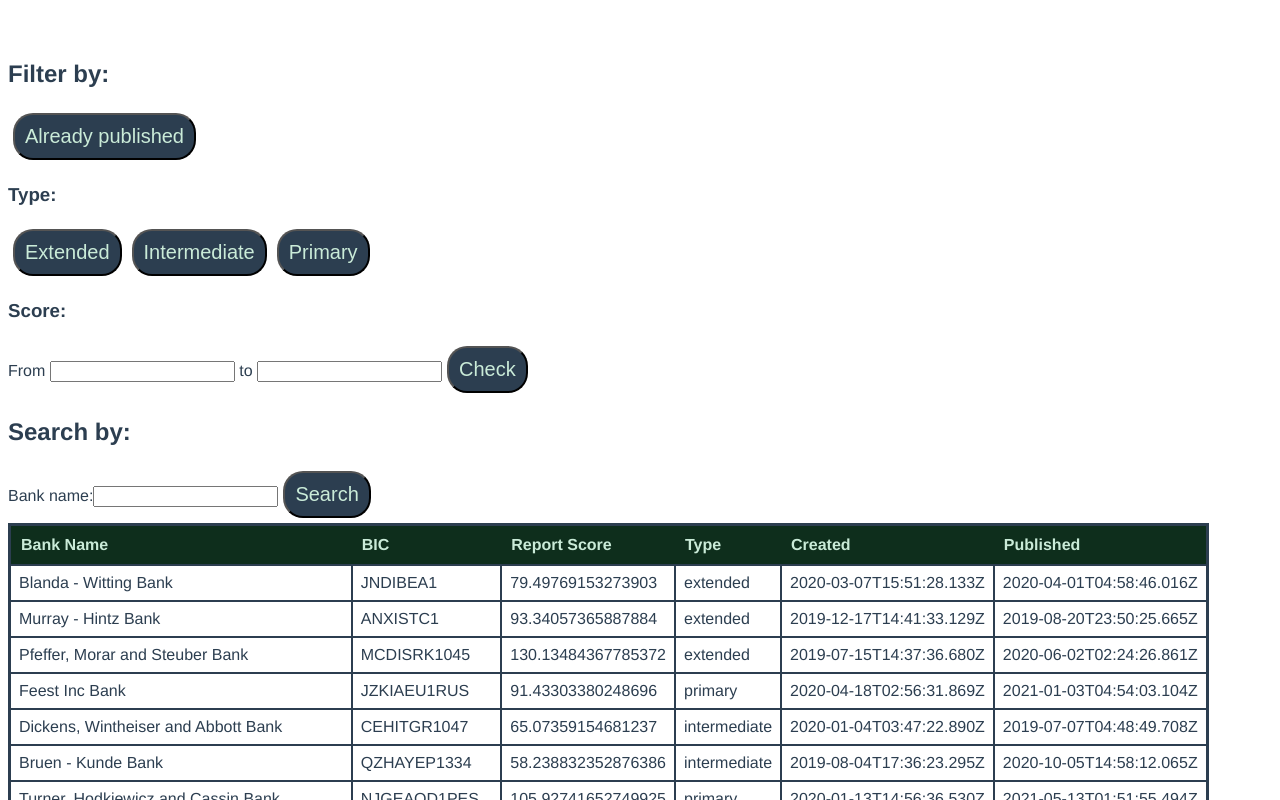
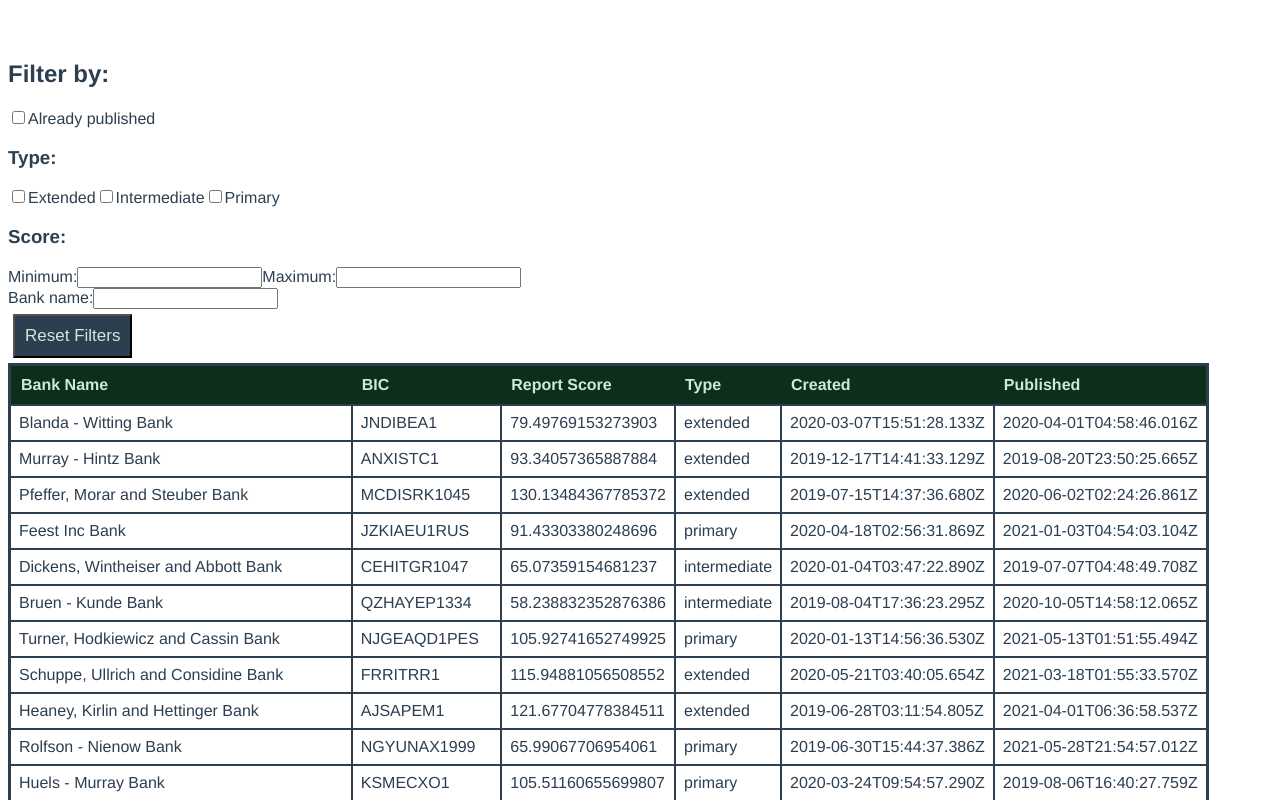
Before and after one commit to lukeg90/elucidate-test, a Vue app: page / in a window 1280 px wide. Shown: the top 800 px of the page. Built offline with nearby package versions, Linux system fonts and the light colour scheme.

Commit message:
now allows multiple filters simultaneously

```diff
--- a/src/App.vue
+++ b/src/App.vue
@@ -2,19 +2,43 @@
     <div id="app">
         <div class="filter">
             <h2>Filter by:</h2>
-            <button @click="published">Already published</button><br />
+            <input
+                type="checkbox"
+                id="published"
+                value="true"
+                v-model="publishedFilter"
+            />
+            <label for="published">Already published</label>
             <h3>Type:</h3>
-            <button @click="extended">Extended</button>
-            <button @click="intermediate">Intermediate</button>
-            <button @click="primary">Primary</button><br />
+            <input
+                type="checkbox"
+                id="extended"
+                value="extended"
+                v-model="types"
+            />
+            <label for="extended">Extended</label>
+            <input
+                type="checkbox"
+                id="intermediate"
+                value="intermediate"
+                v-model="types"
+            />
+            <label for="intermediate">Intermediate</label>
+            <input
+                type="checkbox"
+                id="primary"
+                value="primary"
+                v-model="types"
+            />
+            <label for="primary">Primary</label>
             <h3>Score:</h3>
-            From <input type="number" v-model="minScore" /> to
-            <input type="number" v-model="maxScore" />
-            <button @click="scoreRange">Check</button>
-            <h2>Search by:</h2>
+            <label for="minScore">Minimum:</label>
+            <input type="number" id="minScore" v-model="minScore" />
+            <label for="maxScore">Maximum:</label>
+            <input type="number" id="maxScore" v-model="maxScore" /><br />
             <label for="bank-name">Bank name:</label>
-            <input type="text" id="bank-name" v-model="bankQuery" />
-            <button @click="nameMatch">Search</button>
+            <input type="text" id="bank-name" v-model="bankQuery" /><br />
+            <button @click="reset">Reset Filters</button>
         </div>
         <table>
             <thead>
@@ -45,49 +69,63 @@
 <script>
 import reports from "../public/reports.json";
 
+// todo
+// 1. pagination
+// 2. ability to apply multiple filters
+// 3. add style to form - flexbox?
+
 export default {
     name: "App",
     data: () => {
         return {
             reports: reports,
-            filteredReports: reports,
             minScore: null,
             maxScore: null,
-            bankQuery: ""
+            bankQuery: "",
+            publishedFilter: false,
+            types: []
         };
     },
+    computed: {
+        filteredReports() {
+            let reports = this.reports;
+            if (this.publishedFilter) {
+                reports = reports.filter(
+                    report => Date.parse(report.publishedAt) < new Date()
+                );
+            }
+            if (this.types.length !== 0) {
+                reports = reports.filter(report =>
+                    this.types.includes(report.body.type)
+                );
+            }
+            if (this.minScore) {
+                reports = reports.filter(
+                    report => report.body.reportScore >= this.minScore
+                );
+            }
+            if (this.maxScore) {
+                reports = reports.filter(
+                    report => report.body.reportScore <= this.maxScore
+                );
+            }
+            if (this.bankQuery) {
+                let regexString = this.bankQuery;
+                let regex = new RegExp(regexString, "gi");
+                reports = reports.filter(report =>
+                    regex.test(report.body.bankName)
+                );
+            }
+            return reports;
+        }
+    },
     methods: {
-        published() {
-            this.filteredReports = this.reports.filter(
-                report => Date.parse(report.publishedAt) < new Date()
-            );
-        },
-        extended() {
-            this.filteredReports = this.reports.filter(
-                report => report.body.type == "extended"
-            );
-        },
-        intermediate() {
-            this.filteredReports = this.reports.filter(
-                report => report.body.type == "intermediate"
-            );
-        },
-        primary() {
-            this.filteredReports = this.reports.filter(
-                report => report.body.type == "primary"
-            );
-        },
-        scoreRange() {
-            this.filteredReports = this.reports.filter(
-                report =>
-                    report.body.reportScore >= this.minScore &&
-                    report.body.reportScore <= this.maxScore
-            );
-        },
-        nameMatch() {
-            this.filteredReports = this.reports.filter(report =>
-                report.body.bankName.startsWith(this.bankQuery)
-            );
+        reset() {
+            this.publishedFilter = false;
+            this.minScore = null;
+            this.maxScore = null;
+            this.bankQuery = "";
+            this.types = [];
         }
     }
 };
@@ -123,8 +161,8 @@ td {
 button {
     background: #2c3e50;
     color: #caebd8;
-    font-size: 20px;
-    border-radius: 20px;
+    font-size: 17px;
+    /* border-radius: 20px; */
     cursor: pointer;
     margin: 5px;
     padding: 10px;
```
